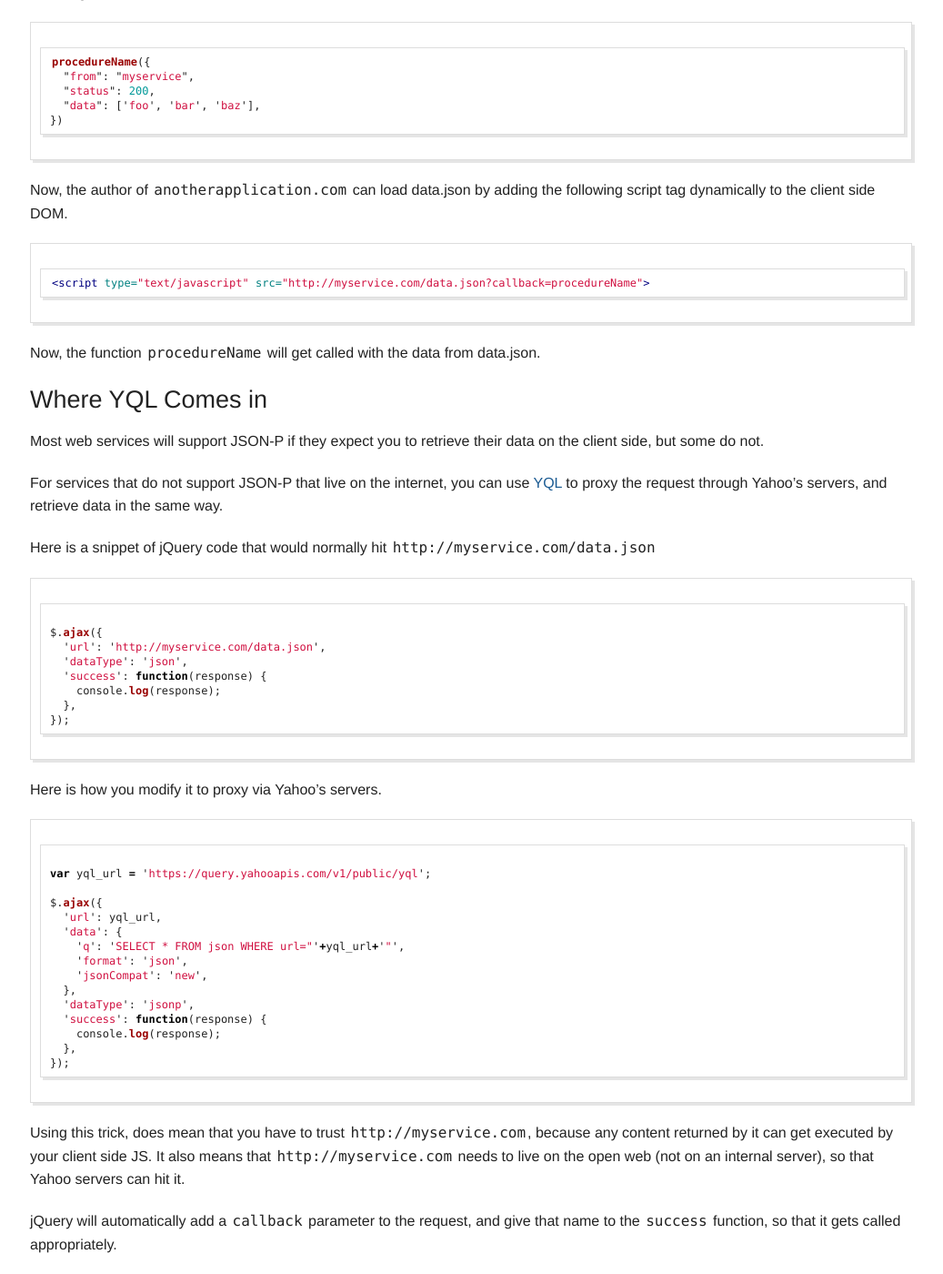
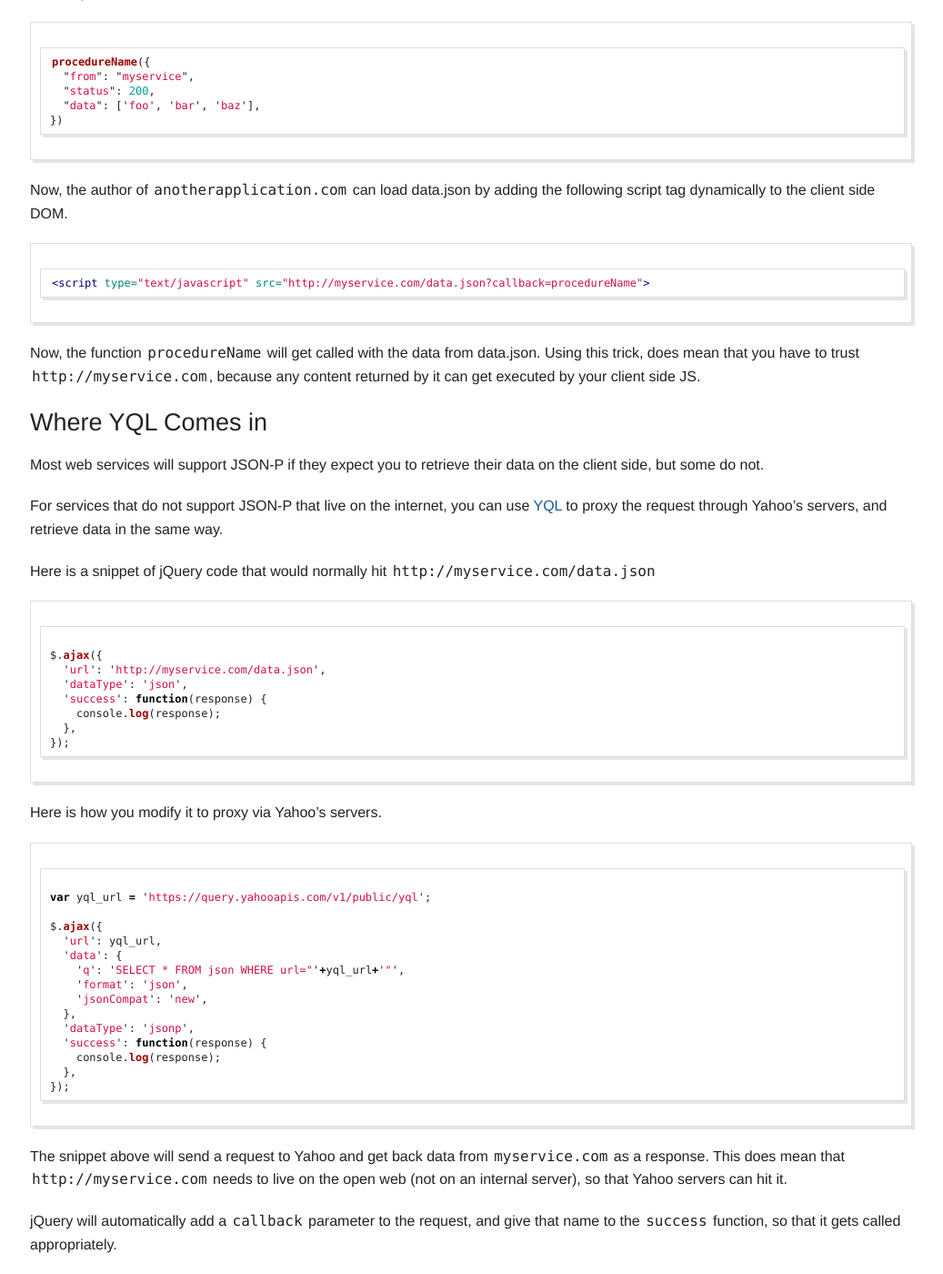
Before and after one commit to v/v.github.io, a Jekyll site: the page built from _posts/2013-09-09-fetch-any-json-using-jsonp-and-yql.markdown, in a window 1280 px wide and 1400 px high, scrolled down 832 px. Shown: the whole window at 91% size, without its empty margins (122-1159 px from the left). Built offline with Jekyll 4.4.1, drawn with Linux system fonts in a browser that asks for light colours; Markdown is read by kramdown in place of the engine named in the settings.

Commit message:
Jerry fix

````diff
--- a/_posts/2013-09-09-fetch-any-json-using-jsonp-and-yql.markdown
+++ b/_posts/2013-09-09-fetch-any-json-using-jsonp-and-yql.markdown
@@ -39,7 +39,7 @@ Now, the author of `anotherapplication.com` can load data.json by adding the fol
 <script type="text/javascript" src="http://myservice.com/data.json?callback=procedureName">
 ```
 
-Now, the function `procedureName` will get called with the data from data.json.
+Now, the function `procedureName` will get called with the data from data.json. Using this trick, does mean that you have to trust `http://myservice.com`, because any content returned by it can get executed by your client side JS.
 
 ### Where YQL Comes in
 
@@ -79,7 +79,6 @@ $.ajax({
   },
 });
 ```
-
-Using this trick, does mean that you have to trust `http://myservice.com`, because any content returned by it can get executed by your client side JS. It also means that `http://myservice.com` needs to live on the open web (not on an internal server), so that Yahoo servers can hit it.
+The snippet above will send a request to Yahoo and get back data from `myservice.com` as a response. This does mean that `http://myservice.com` needs to live on the open web (not on an internal server), so that Yahoo servers can hit it.
 
 jQuery will automatically add a `callback` parameter to the request, and give that name to the `success` function, so that it gets called appropriately.
````
